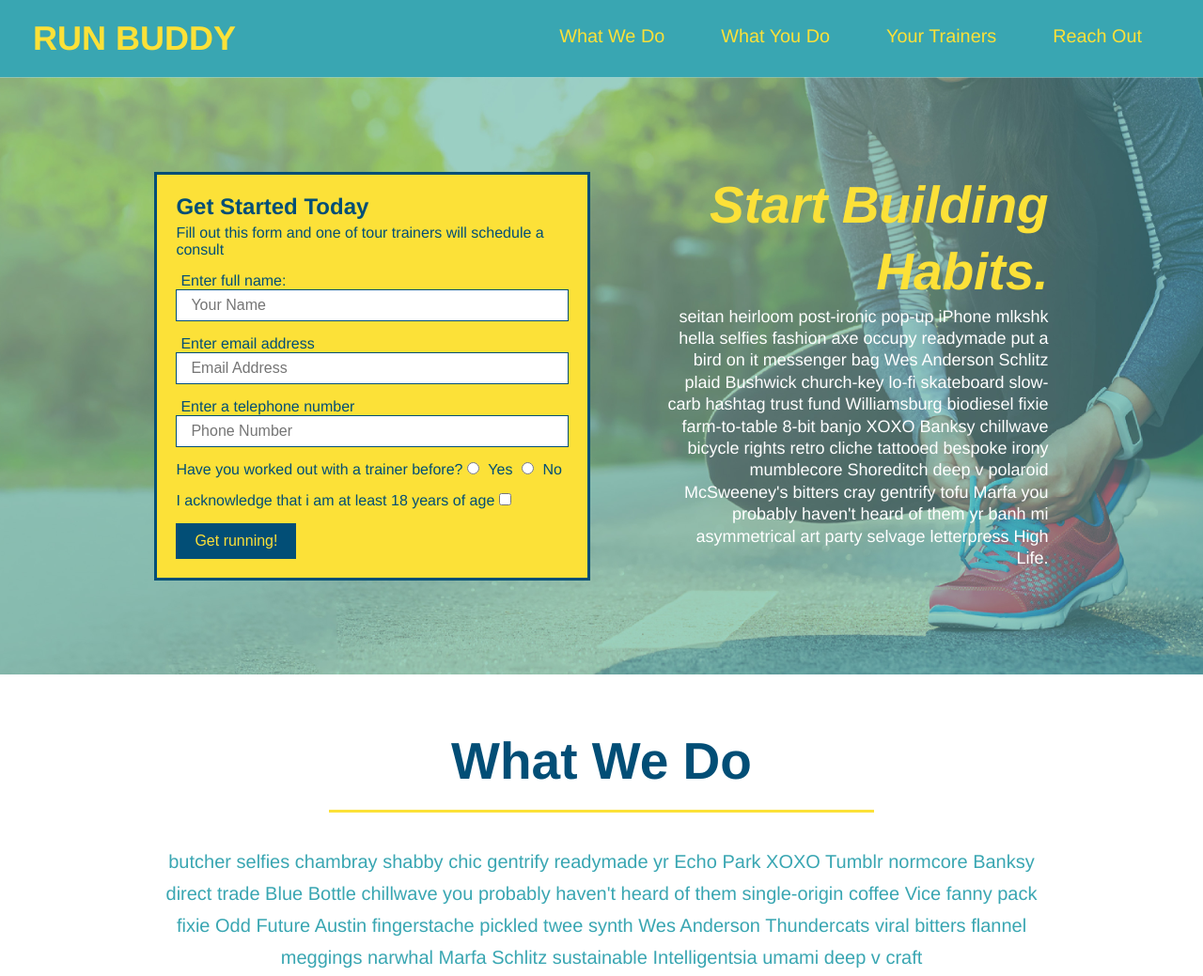
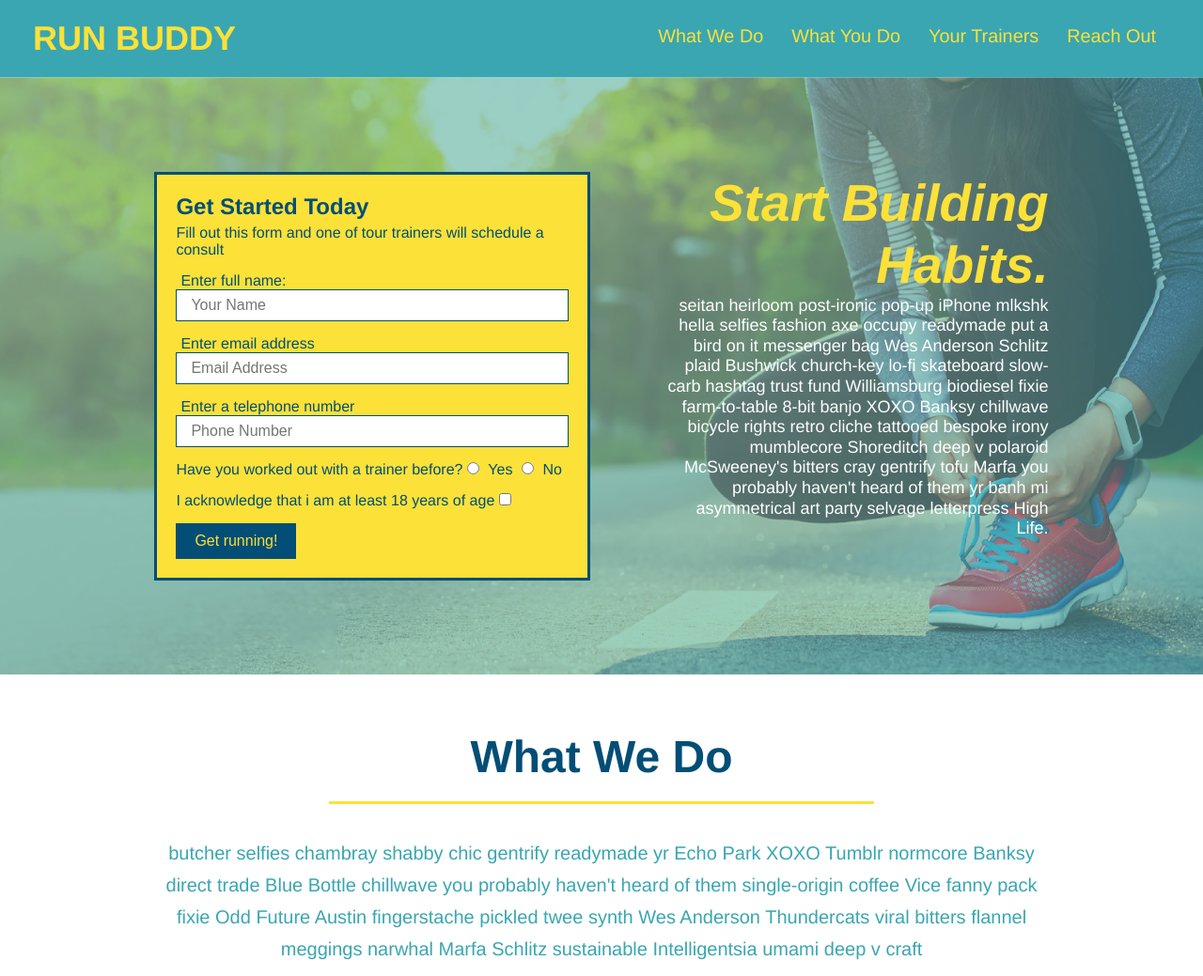
Before and after one commit to FranSkitzo/run-buddy, a plain HTML site: page index.html in a window 1280 px wide. Shown: the top 1039 px of the page at 94% size. Drawn offline with Linux system fonts and the light colour scheme.

Commit message:
added meta element to head and media queries to css

```diff
--- a/assets/css/style.css
+++ b/assets/css/style.css
@@ -71,7 +71,7 @@
     margin: 3.5%;
     color: #fff;
     font-size: 18px;
-    line-height: 1.3;
+    line-height: 1.2;
 }
 
 .hero-cta h2 {
@@ -87,6 +87,7 @@
     display: flex;
     justify-content: center;
     flex-wrap: wrap;
+    align-items: flex-start;
 }
 
 .hero-form {
@@ -180,7 +181,7 @@ header nav ul {
 }
 
 header nav ul li a {
-    margin: 0 30px;
+    padding: 10px 15px;
     font-weight: lighter;
     font-size: 1.55vw;
 }
@@ -210,7 +211,7 @@ footer a {
 }
 
 .section-title {
-    font-size: 55px;
+    font-size: 48px;
     color: #024e76;
     border-bottom: 3px solid;
     padding-bottom: 20px;
@@ -340,3 +341,12 @@ footer a {
 .flex-row {
     display: flex;
 }
+
+/*MEDIA QUERY FOR SMALLER DESKTOP SCREENS AND SMALLER */
+@media screen and (max-width: 980px) {}
+
+/* MEDIA QUERY FOR TABLETS AND SMALLER */
+@media screen and (max-width: 768px) {}
+
+/* MEDIA QUERY FOR MOBILE PHONES AND SMALLER */
+@media screen and (max-width: 575px) {}
--- a/index.html
+++ b/index.html
@@ -1,6 +1,7 @@
 <!DOCTYPE html>
 <html lang="en">
     <head>
+        <meta name="viewport" content="width=device-width, initial-scale=1.0" />
         <meta charset="UTF-8" />
             <title>Run Buddy</title>
             <link rel="stylesheet" href="./assets/css/style.css" />
```
Also changed, not shown: privacy-policy.html (+1 -0 lines).
